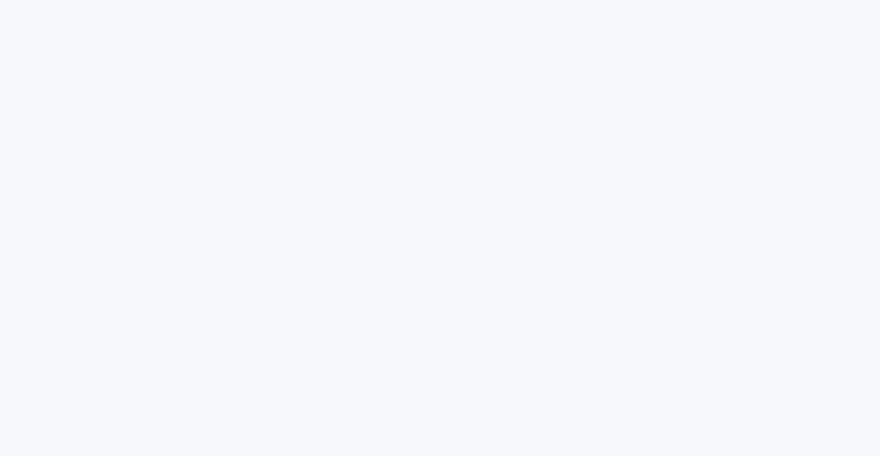
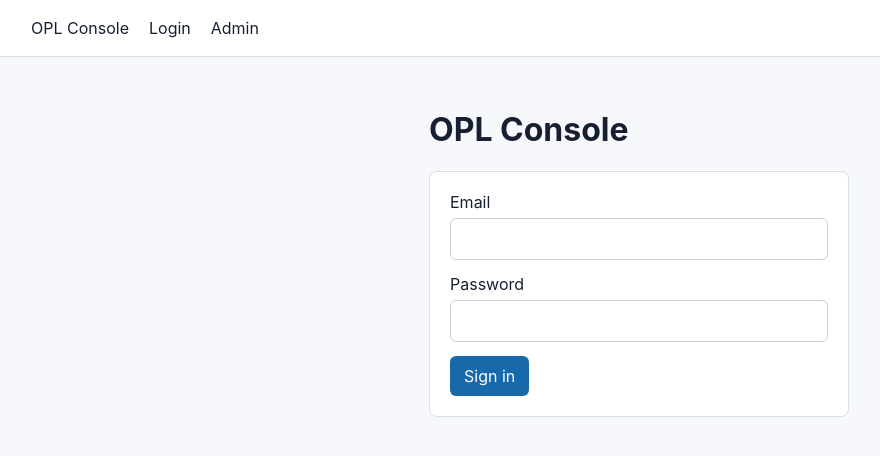
Before and after one commit to RenDeHuang/OPL-Console, a React (Vite) app in the folder apps/web/: page /login in a window 1280 px wide. Before the commit this address had no page. Shown: the top 456 px of the page, without its empty margins (1-881 px from the left). Built offline with nearby package versions, Linux system fonts and the light colour scheme.

Commit message:
feat: add react console shell

```diff
--- a/apps/web/src/App.tsx
+++ b/apps/web/src/App.tsx
@@ -1,10 +1,20 @@
-import { BrowserRouter, Route, Routes } from "react-router";
+import { BrowserRouter, Link, Route, Routes } from "react-router";
+import { AdminOverviewPage } from "./pages/AdminOverviewPage";
+import { LoginPage } from "./pages/LoginPage";
+import { OwnerOverviewPage } from "./pages/OwnerOverviewPage";
 
 export function App() {
   return (
     <BrowserRouter>
+      <nav className="topbar">
+        <Link to="/">OPL Console</Link>
+        <Link to="/login">Login</Link>
+        <Link to="/admin">Admin</Link>
+      </nav>
       <Routes>
-        <Route path="/" element={<main className="shell"><h1>OPL Console</h1></main>} />
+        <Route path="/" element={<OwnerOverviewPage />} />
+        <Route path="/login" element={<LoginPage />} />
+        <Route path="/admin" element={<AdminOverviewPage />} />
       </Routes>
     </BrowserRouter>
   );
--- /dev/null
+++ b/apps/web/src/api/client.ts
@@ -0,0 +1,15 @@
+export type Healthz = { ok: boolean };
+export type Readiness = { ready: boolean; checks: Record<string, boolean> };
+
+async function request<T>(path: string): Promise<T> {
+  const response = await fetch(path, { credentials: "include" });
+  if (!response.ok) {
+    throw new Error(`request_failed:${response.status}`);
+  }
+  return response.json() as Promise<T>;
+}
+
+export const api = {
+  healthz: () => request<Healthz>("/api/healthz"),
+  runtimeReadiness: () => request<Readiness>("/api/runtime/readiness")
+};
--- /dev/null
+++ b/apps/web/src/pages/AdminOverviewPage.tsx
@@ -0,0 +1,10 @@
+export function AdminOverviewPage() {
+  return (
+    <main className="shell">
+      <h1>Admin</h1>
+      <section className="panel">
+        <h2>Runtime Readiness</h2>
+      </section>
+    </main>
+  );
+}
--- /dev/null
+++ b/apps/web/src/pages/LoginPage.tsx
@@ -0,0 +1,18 @@
+export function LoginPage() {
+  return (
+    <main className="shell narrow">
+      <h1>OPL Console</h1>
+      <form className="panel">
+        <label>
+          Email
+          <input type="email" name="email" autoComplete="email" />
+        </label>
+        <label>
+          Password
+          <input type="password" name="password" autoComplete="current-password" />
+        </label>
+        <button type="submit">Sign in</button>
+      </form>
+    </main>
+  );
+}
--- /dev/null
+++ b/apps/web/src/pages/OwnerOverviewPage.tsx
@@ -0,0 +1,16 @@
+import { useQuery } from "@tanstack/react-query";
+import { api } from "../api/client";
+
+export function OwnerOverviewPage() {
+  const readiness = useQuery({ queryKey: ["runtime-readiness"], queryFn: api.runtimeReadiness });
+
+  return (
+    <main className="shell">
+      <h1>Workspaces</h1>
+      <section className="panel">
+        <h2>Runtime</h2>
+        <p>{readiness.data?.ready ? "Ready" : "Not ready"}</p>
+      </section>
+    </main>
+  );
+}
--- a/apps/web/src/styles.css
+++ b/apps/web/src/styles.css
@@ -8,8 +8,60 @@ body {
   margin: 0;
 }
 
+input,
+button {
+  font: inherit;
+}
+
+button {
+  border: 0;
+  background: #1769aa;
+  color: #fff;
+  padding: 10px 14px;
+  border-radius: 6px;
+  cursor: pointer;
+}
+
+.topbar {
+  height: 56px;
+  display: flex;
+  align-items: center;
+  gap: 20px;
+  padding: 0 32px;
+  border-bottom: 1px solid #d9dee7;
+  background: #fff;
+}
+
+.topbar a {
+  color: #172033;
+  text-decoration: none;
+}
+
 .shell {
   max-width: 1120px;
   margin: 0 auto;
   padding: 32px;
 }
+
+.narrow {
+  max-width: 420px;
+}
+
+.panel {
+  background: #fff;
+  border: 1px solid #d9dee7;
+  border-radius: 8px;
+  padding: 20px;
+}
+
+.panel label {
+  display: grid;
+  gap: 6px;
+  margin-bottom: 14px;
+}
+
+.panel input {
+  border: 1px solid #c7ceda;
+  border-radius: 6px;
+  padding: 10px 12px;
+}
```
